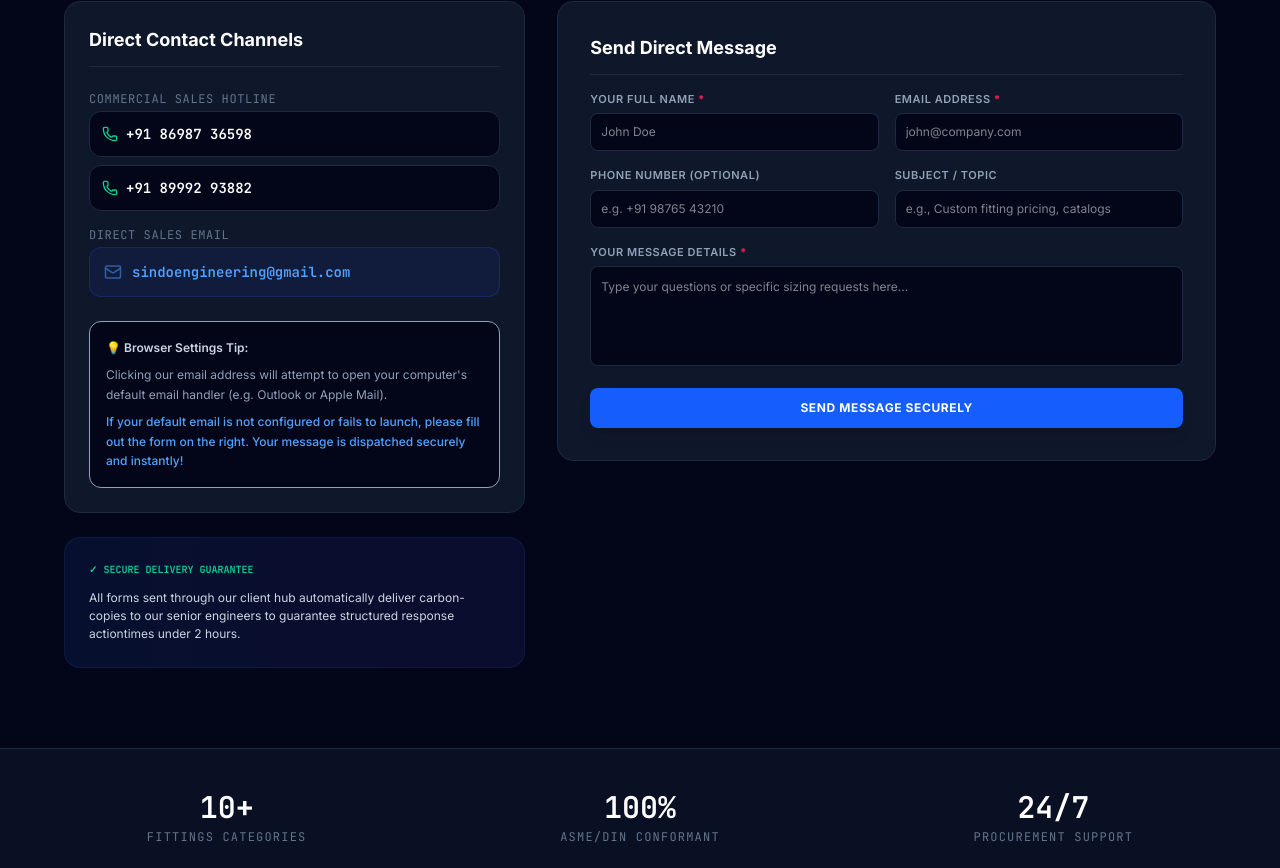
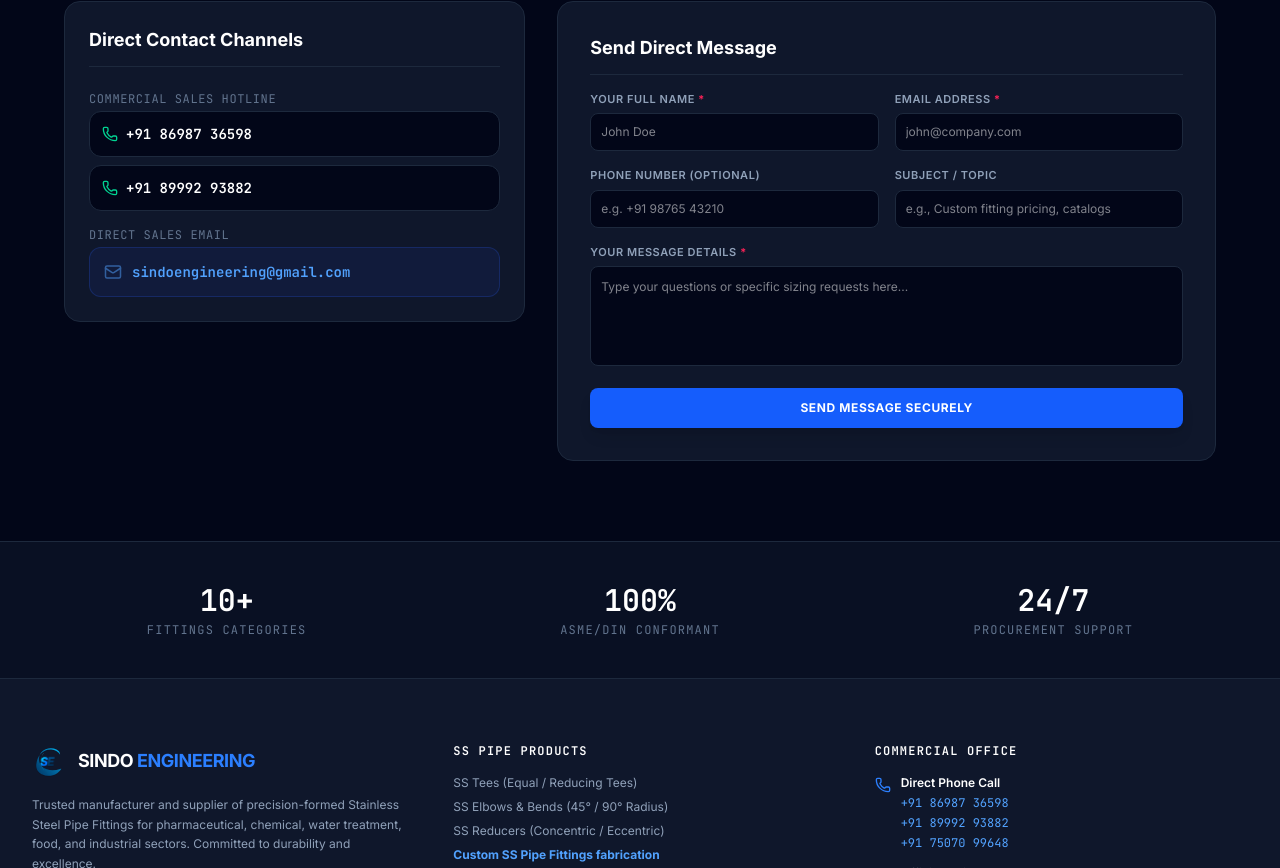
Before and after one commit to Itz-abhi-1096/sindo-engineering, a React (Vite) app: page / in a window 1280 px wide. Shown: the part 6500-7368 px from the top of the page. Built offline with nearby package versions, Linux system fonts and the light colour scheme.

Commit message:
refactor: simplify contact section UI
Remove redundant browser tip box and delivery guarantee notice to declutter the contact page.

```diff
--- a/src/App.tsx
+++ b/src/App.tsx
@@ -467,22 +467,6 @@
                     </div>
                   </div>
 
-                  <div className="bg-slate-950 border border-slate-850 p-4 rounded-xl text-xs text-slate-400 leading-relaxed space-y-2">
-                    <p className="font-semibold text-slate-300">💡 Browser Settings Tip:</p>
-                    <p>
-                      Clicking our email address will attempt to open your computer's default email handler (e.g. Outlook or Apple Mail).
-                    </p>
-                    <p className="text-blue-400 font-medium">
-                      If your default email is not configured or fails to launch, please fill out the form on the right. Your message is dispatched securely and instantly!
-                    </p>
-                  </div>
-                </div>
-
-                <div className="p-6 bg-gradient-to-r from-blue-900/20 to-indigo-900/20 rounded-2xl border border-blue-500/10 space-y-3">
-                  <span className="text-emerald-400 font-mono text-[10px] uppercase font-bold block">✓ Secure Delivery Guarantee</span>
-                  <p className="text-xs text-slate-300 leading-normal">
-                    All forms sent through our client hub automatically deliver carbon-copies to our senior engineers to guarantee structured response actiontimes under 2 hours.
-                  </p>
                 </div>
               </div>
 
```
